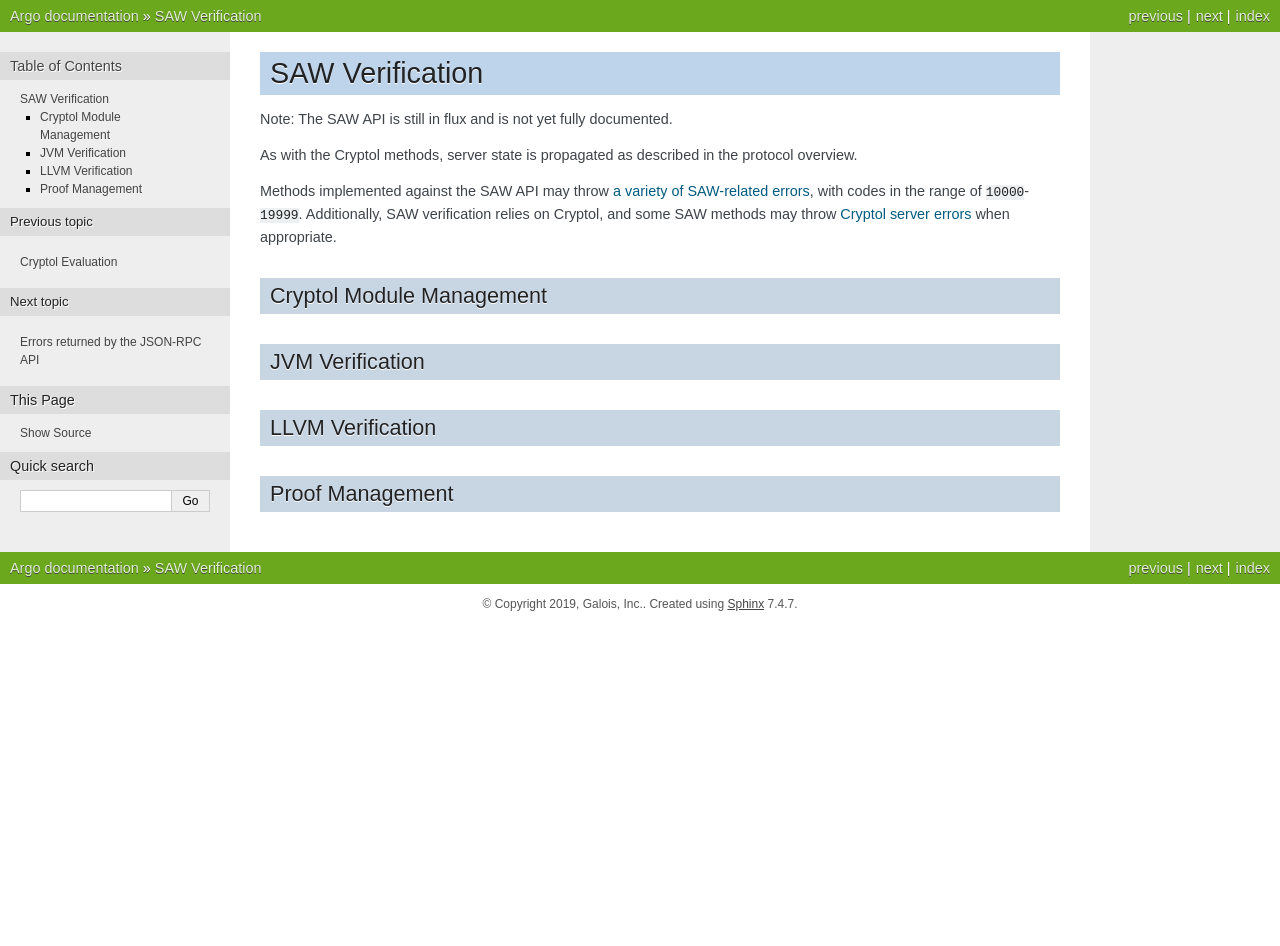
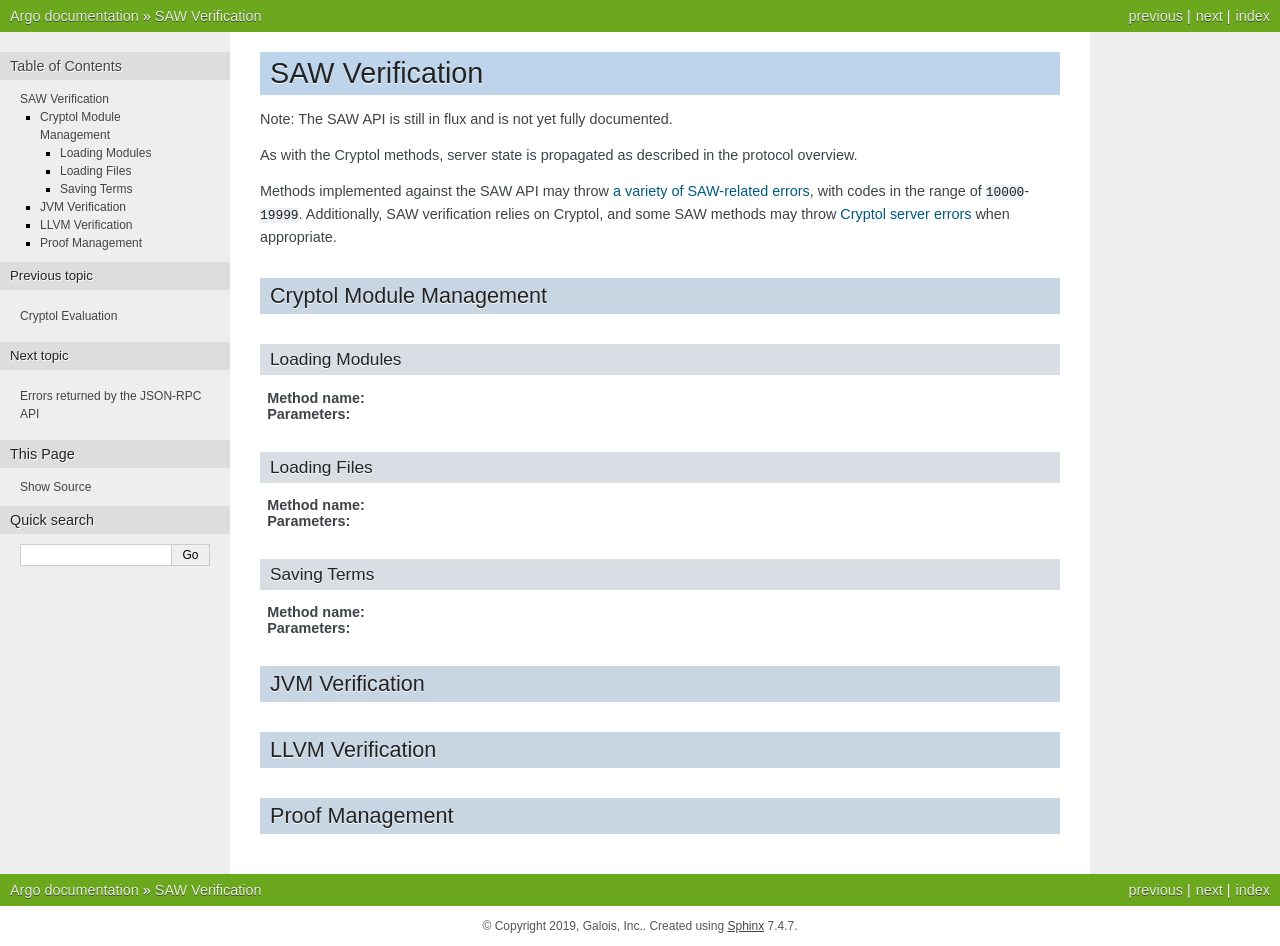
Before and after one commit to GaloisInc/argo, a Sphinx documentation site: the page built from docs/SAW.rst, in a window 1280 px wide. Built offline with Sphinx 7.4.7, drawn with Linux system fonts in a browser that asks for light colours; before the commit the page ends 900 px from its top, so only the background shows below that.

Commit message:
Cryptol module management skeleton fleshed out

```diff
--- a/docs/SAW.rst
+++ b/docs/SAW.rst
@@ -15,6 +15,27 @@ Additionally, SAW verification relies on Cryptol, and some SAW methods may throw
 Cryptol Module Management
 =========================
 
+Loading Modules
+---------------
+
+:Method name:
+
+:Parameters:
+
+Loading Files
+-------------
+
+:Method name:
+
+:Parameters:
+
+Saving Terms
+------------
+
+:Method name:
+
+:Parameters:
+
 JVM Verification
 ================
 
```
